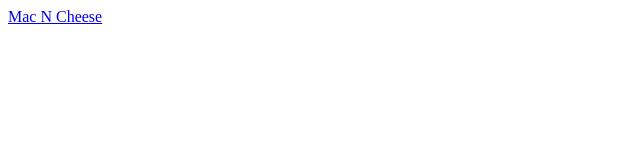
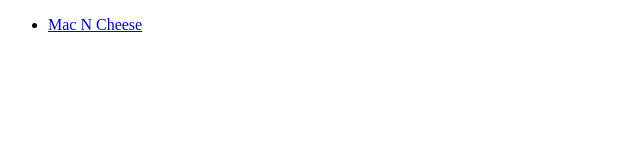
Before and after one commit to AustinListerud/odin-recipes, a plain HTML site: page index.html in a window 1280 px wide. Shown: the whole page, without its empty margins (0-640 px from the left). Drawn offline with Linux system fonts and the light colour scheme.

Commit message:
Create unordered list for links

```diff
--- a/index.html
+++ b/index.html
@@ -7,6 +7,9 @@
     <title>Recipes</title>
 </head>
 <body>
-    <a href="./recipes/mac_n_cheese.html">Mac N Cheese</a>
+    <ul>
+        <li><a href="./recipes/mac_n_cheese.html">Mac N Cheese</a></li>
+    </ul>
+
 </body>
 </html>
```
